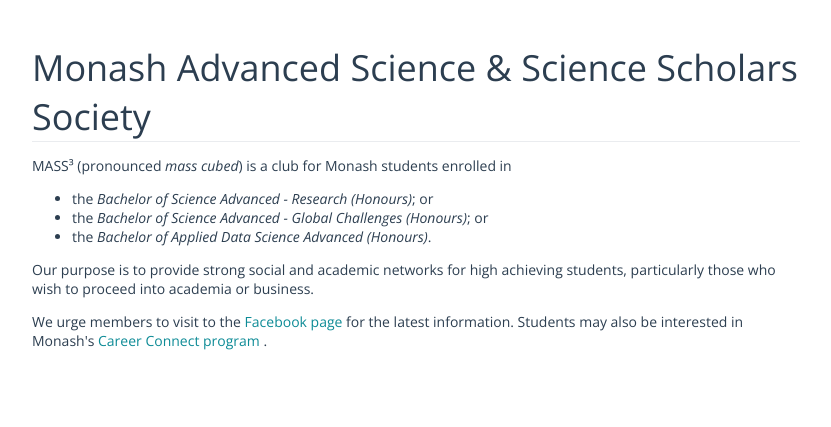
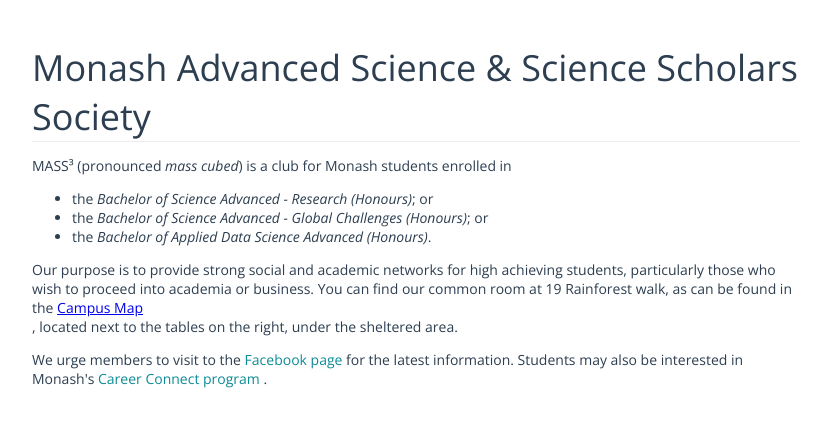
Before and after one commit to masscubed/masscubed.com, a Jekyll site: the page index.html, which Jekyll copies as it is, in a window 1280 px wide and 900 px high, scrolled down 907 px. Shown: the top 427 px of the window, without its empty margins (224-1055 px from the left). Built offline with Jekyll 4.4.1, drawn with Linux system fonts in a browser that asks for light colours.

Commit message:
update about page

```diff
--- a/index.html
+++ b/index.html
@@ -62,7 +62,10 @@
         </ul>
         Our purpose is to provide strong social and academic networks
         for high achieving students, particularly those who wish to proceed
-        into academia or business.
+        into academia or business. You can find our common room at 19 Rainforest walk,
+        as can be found in the
+        <a href="http://monash.edu/pubs/maps/3-Claytoncolour.pdf">Campus Map</a><br>,
+        located next to the tables on the right, under the sheltered area.
       </p>
       <p>
         We urge members to visit to the
```
